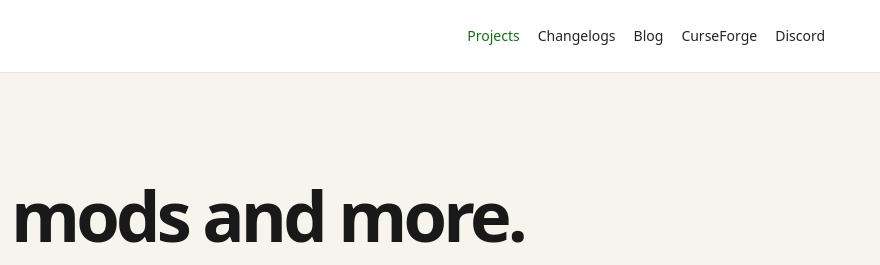
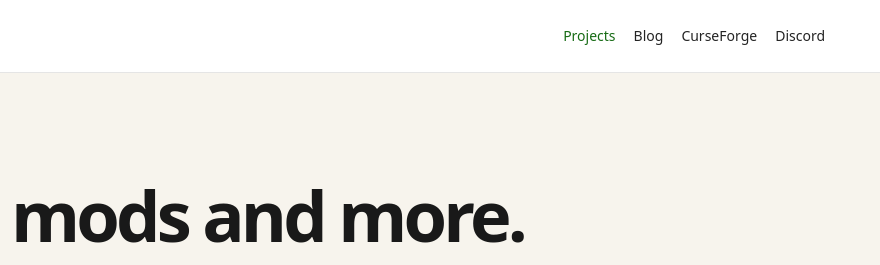
Before and after one commit to gamerpotion/gamerpotion.github.io, a plain HTML site: page index.html in a window 1280 px wide. Shown: the top 265 px of the page, 400-1280 px from the left. Drawn offline with Linux system fonts and the light colour scheme.

Commit message:
Update index.html

```diff
--- a/index.html
+++ b/index.html
@@ -121,7 +121,6 @@
   <a class="brand" href="#top"><span class="brand-mark brand-mark-image" aria-hidden="true">GP</span>GamerPotion</a>
   <nav class="primary-nav" aria-label="Main navigation">
     <a href="#browse" aria-current="page">Projects</a>
-    <a href="https://changelogs.gamerpotion.net/">Changelogs</a>
     <a href="https://www.gamerpotion.net/">Blog</a>
     <a href="https://www.curseforge.com/members/gamerpotion/projects">CurseForge</a>
     <a href="https://discord.gg/uCPfPBvsRJ">Discord</a>
```
